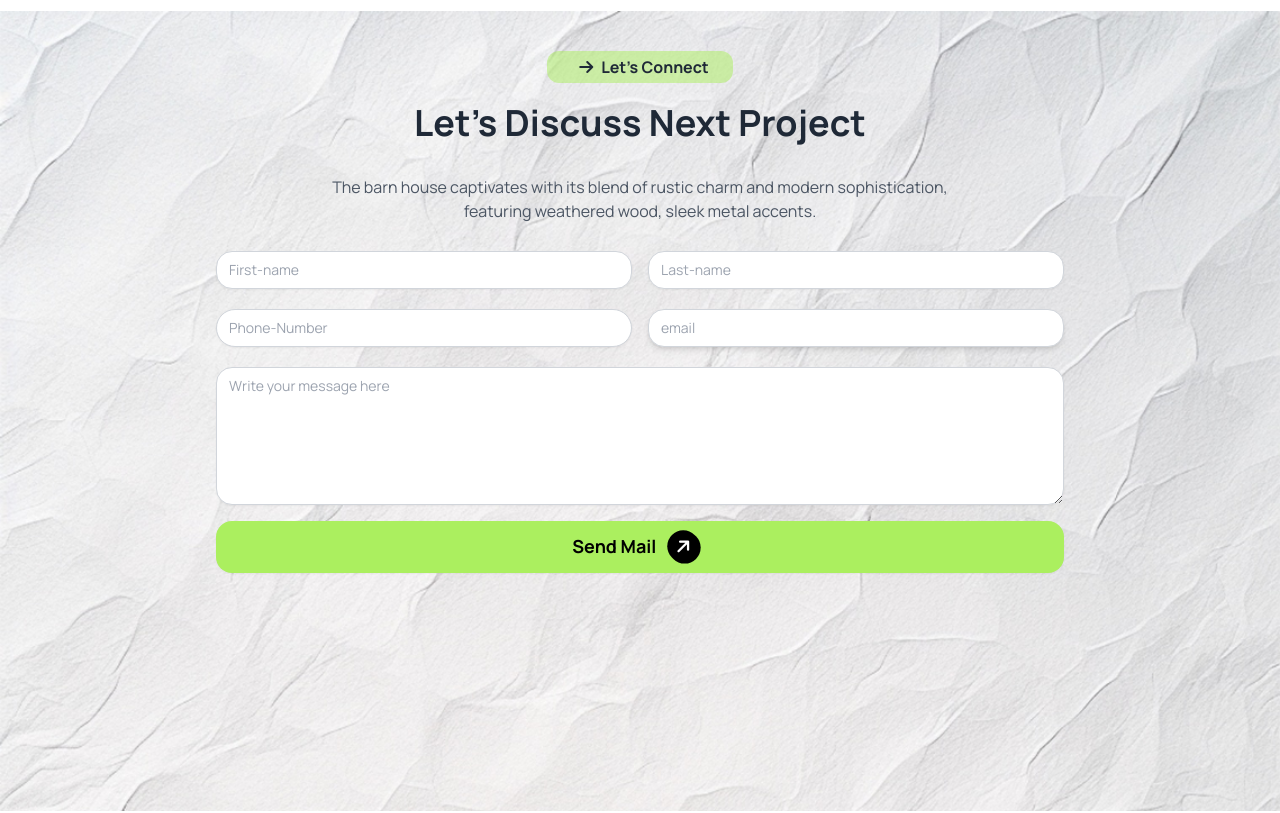
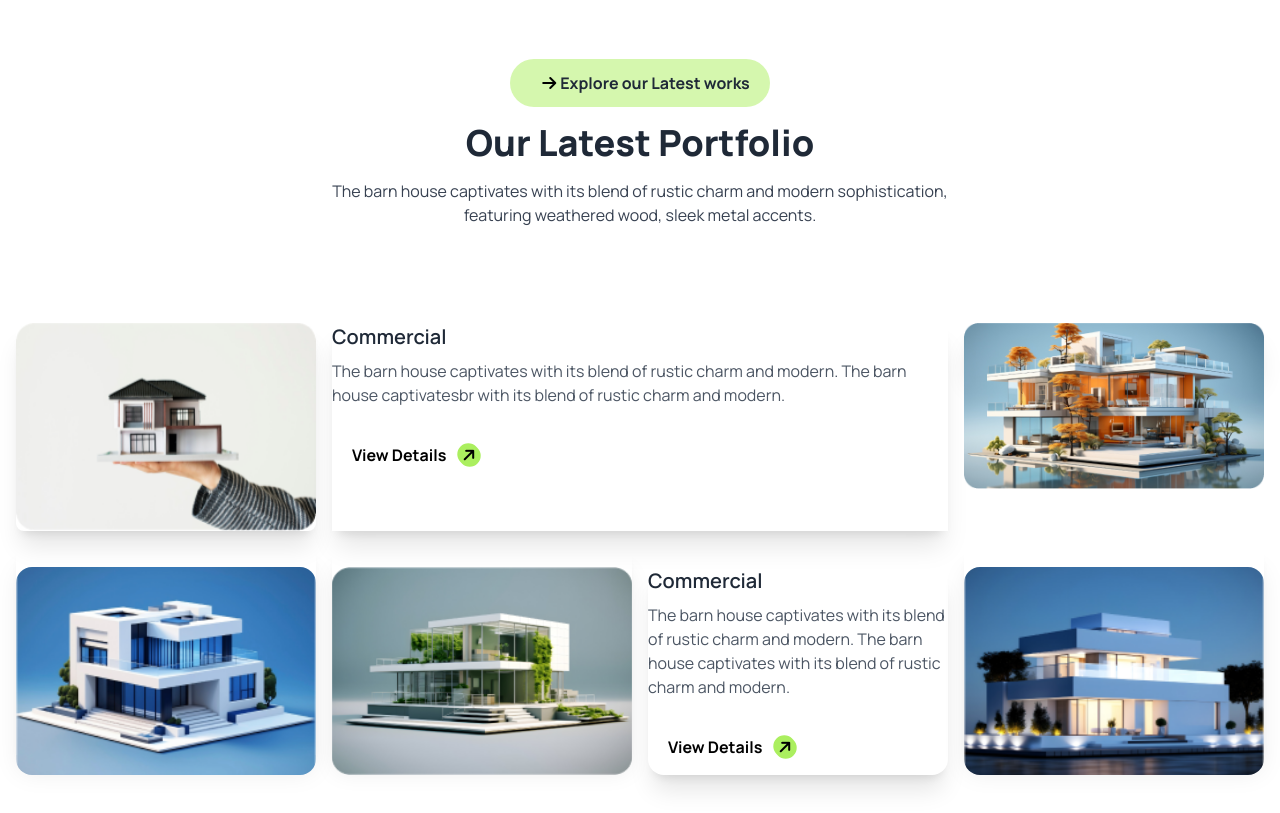
Before and after one commit to far-hana5/Assignment-03, a plain HTML site: page index.html in a window 1280 px wide. Shown: the part 1940-2753 px from the top of the page. Drawn offline with nearby package versions, Linux system fonts and the light colour scheme.

Commit message:
challenge section

```diff
--- a/index.html
+++ b/index.html
@@ -189,7 +189,65 @@
     </div>
   </div>
 
+
+
   <!--Our Works Process is complete-->
+ </section>
+
+ <section>
+<div class="text-center align-middle my-10 lg:my-20 ">
+<button class="bg-banner-btn px-5 py-3 rounded-full font-bold"> <i class="fa-solid fa-arrow-right rounded-full   p-1  text-black ml-2"></i>Explore our Latest works</button>
+<h1 class="font-black text-4xl my-4 ">Our Latest Portfolio</h1>
+<p class="text-wrap text-gray-700">The barn house captivates with its blend of rustic charm and modern sophistication,<br> featuring weathered wood, sleek metal accents.</p>
+</div>
+
+  <div class="container mx-auto p-4">
+    <div class="grid grid-cols-1 lg:grid-cols-4 gap-4">
+
+      <!-- First Row -->
+      <div class="rounded-lg lg:h-52 shadow-xl">
+        <img src="./assets/img1.png" alt="" class="w-full object-cover lg:h-full rounded-xl">
+      </div>
+      <div class="col-span-1 lg:col-span-2 shadow-xl">
+        <h3 class="text-xl font-semibold">Commercial</h3>
+        <p class="text-gray-600 mt-2">
+          The barn house captivates with its blend of rustic charm  and modern. The barn <br>house captivatesbr
+           with its blend of rustic charm and modern.
+        </p>
+        <button class="mt-4 text-black font-bold py-2 px-4 lg:p-5 rounded-lg">
+          View Details
+          <i class="fa-solid fa-arrow-right rounded-full bg-bike-primary -rotate-45 p-1  text-black ml-2"></i>
+        </button>
+      </div>
+      <div class="lg:col-span-1 lg:h-12 shadow-xl">
+        <img src="./assets/img2.png" alt="" class="  w-full object-cover">
+      </div>
+
+      <!-- Second Row -->
+      <!-- Small Screen Order: img5 -> img4 -> Text Content -> img3 -->
+      <div class=" order-1 lg:col-span-1 lg:order-4 lg:h-52 shadow-xl ">
+        <img src="./assets/img5.png" alt="" class="w-full object-cover lg:h-full rounded-2xl mt-5">
+      </div>
+      <div class="rounded-lg order-2 lg:order-2 lg:h-52 shadow-xl">
+        <img src="./assets/img4.png" alt="" class="w-full object-cover lg:h-full rounded-2xl mt-5">
+      </div>
+      <div class="lg:col-span-1 order-3 lg:order-3 lg:h-52 rounded-2xl mt-5 shadow-xl">
+        <h3 class="text-xl font-semibold">Commercial</h3>
+        <p class="text-gray-600 mt-2">
+          The barn house captivates with its blend of rustic charm and modern. The barn house captivates with its blend of rustic charm and modern.
+        </p>
+        <button class="mt-4 text-black font-bold py-2 px-4 lg:p-5 rounded-lg">
+          View Details
+          <i class="fa-solid fa-arrow-right rounded-full bg-bike-primary -rotate-45 p-1  text-black ml-2"></i>
+        </button>
+      </div>
+      <div class="lg:col-span-1 order-4 lg:order-1  lg:h-52 shadow-xl">
+        <img src="./assets/img3.png" alt="" class="w-full object-cover lg:h-full rounded-2xl mt-5">
+      </div>
+    </div>
+  </div>
+
+
  </section>
 
 
@@ -279,6 +337,10 @@
 
    </footer>
    <!--footer is complete-->
+
+
+
+
 </body>
 
 </html>
```
